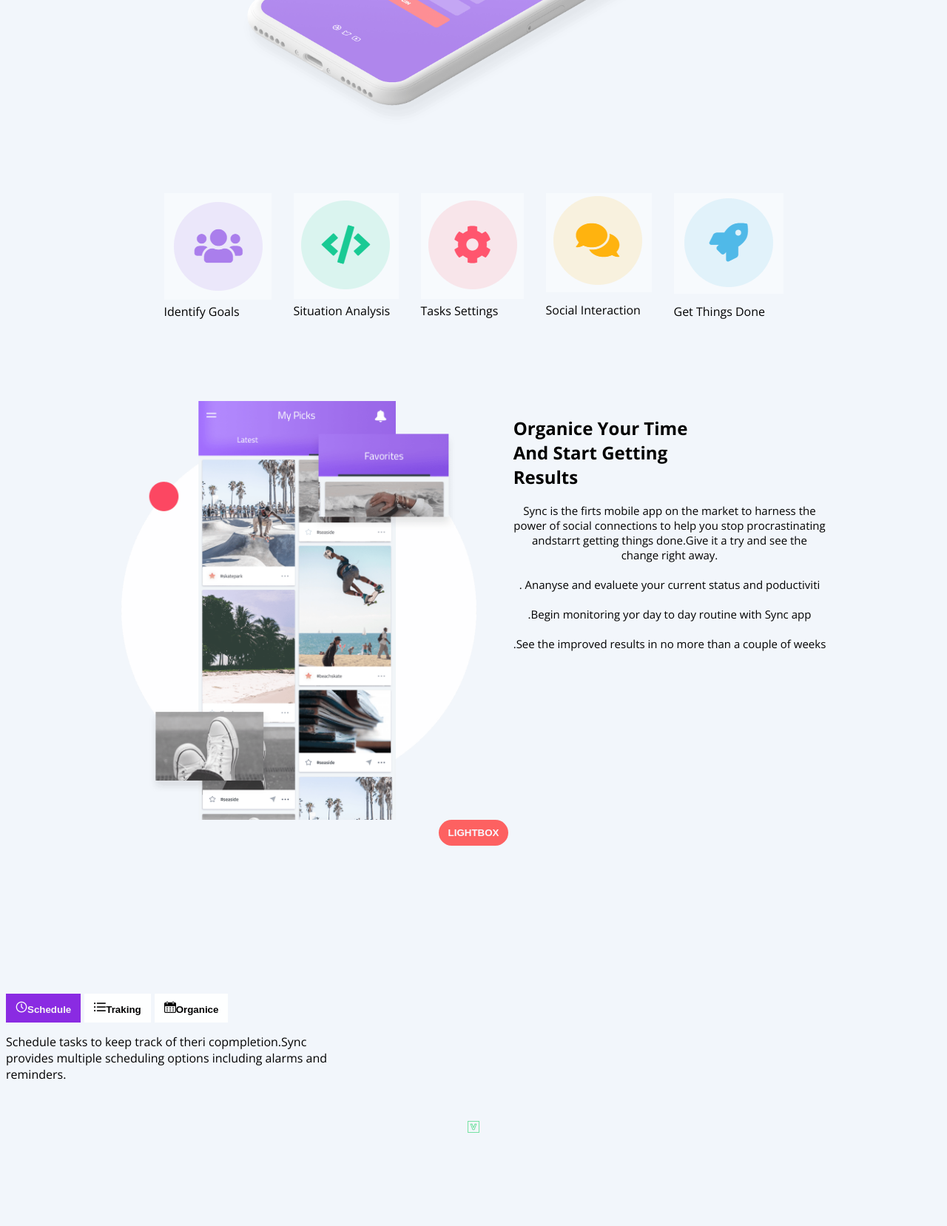
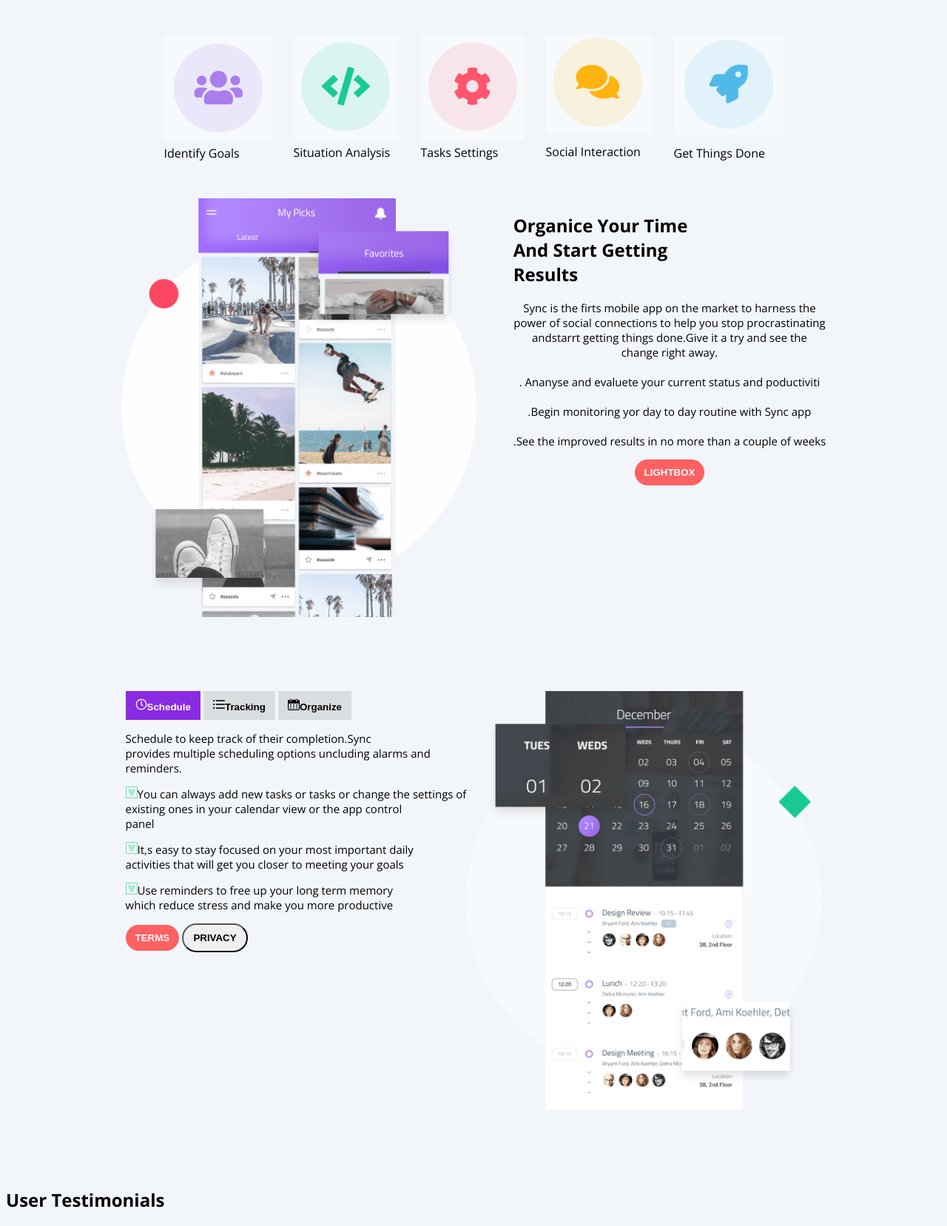
Before and after one commit to Angela-Coello/proyecto2, a plain HTML site: page index.html in a window 1280 px wide. Shown: the part 873-2530 px from the top of the page at 74% size. Before the commit the page ends 2423 px from the top, so only its background shows below. Drawn offline with nearby package versions, Linux system fonts and the light colour scheme.

Commit message:
tercera seccion

```diff
--- a/index.html
+++ b/index.html
@@ -1,100 +1,130 @@
 <!DOCTYPE html>
 <html lang="en">
+
 <head>
-    <meta charset="UTF-8">
-    <meta http-equiv="X-UA-Compatible" content="IE=edge">
-    <meta name="viewport" content="width=device-width, initial-scale=1.0">
-    <link rel="stylesheet" href="styles.css">
+  <meta charset="UTF-8" />
+  <meta http-equiv="X-UA-Compatible" content="IE=edge" />
+  <meta name="viewport" content="width=device-width, initial-scale=1.0" />
+  <link rel="stylesheet" href="styles.css" />
   <title>proyecto2</title>
 </head>
+
 <body>
-    <header >
+  <header>
     <div class="logo">
-
-        <a href="index.html"><img id="logo superior" src="/img/logo.svg" alt="logo de arriba izq"></a>
-
+      <a href="index.html"><img id="logo superior" src="/img/logo.svg" alt="logo de arriba izq" /></a>
     </div>
     <nav>
       <ul>
-            <li><a href="#">DESCRIPCION</a></li>
+        <li><a href="#seccion-descripcion">DESCRIPCION</a></li>
         <li><a href="#">FEACTURES</a></li>
         <li><a href="#">SCREENS</a></li>
-           <li><button class="download">DOWNLOAD</button></li>
-
+        <li><a href="#"></a><button class="download">DOWNLOAD</button></li>
       </ul>
     </nav>
   </header>
-    <br>
-    <br>
-    <br>
-    <br>
-    <br>
+
   <main>
     <section>
-            <div class="amarillo"><img src="/img/decorative-yellow-circle.svg"></div>
-            <div class="verde"><img src="/img/decorative-green-diamond.svg"></div>
-            <div class="c_blanco"><img src="/img/decorative-white-circle.svg" alt="#"></div>
+      <div class="amarillo">
+        <img src="/img/decorative-yellow-circle.svg" />
+      </div>
+      <div class="verde"><img src="/img/decorative-green-diamond.svg" /></div>
+      <div class="c_blanco">
+        <img src="/img/decorative-white-circle.svg" alt="#" />
+      </div>
       <div class="titulo_principal">
         <h1>Mobile App Landing Page</h1>
-                <p>Stat focusing on your goals and get more things done with Sync mobile application.It`<br>the firts app to harness the power of social connections to help you stay focused and get<br>organiced </p>
+        <p>
+          Stat focusing on your goals and get more things done with Sync
+          mobile application.It`<br />the firts app to harness the power of
+          social connections to help you stay focused and get<br />organiced
+        </p>
       </div>
-              <br>
+      <br />
       <div class="red-boton">
-                <button class="red1"><img class="manzana" src="/img/manzana.png">DOWNLOAD</button>
-                <button class="red2"><img class="play" src="/img/google-play.png" alt="triangulo play">DOWNLOAD</button>
+        <button class="red1">
+          <img class="manzana" src="/img/manzana.png" />DOWNLOAD
+        </button>
+        <button class="red2">
+          <img class="play" src="/img/google-play.png" alt="triangulo play" />DOWNLOAD
+        </button>
       </div>
       <div class="circulo">
-            <img class="blanco" src="/img/decorative-white-circle.svg" alt="#">
-            <img class="azul" src="/img/decorative-blue-circle.svg" alt="#">
+        <img class="blanco" src="/img/decorative-white-circle.svg" alt="#" />
+        <img class="azul" src="/img/decorative-blue-circle.svg" alt="#" />
       </div>
-        <br>
-        <br>
-        <br>
+
       <div class="movil">
-            <img class="movil1" src="/img/header-iphone.png" alt="#">
-         </div>
-         <br>
-         <br>
-         <br>
-         <br>
-
-
-        </section>
-          <section>
-            <div class="container">
-            <div><img src="/img/ikonomorao.png" alt="#"><div class="morao">Identify Goals</div></div>
-            <div><img src="/img/ikonoverde.png" alt="#"><div class="morao">Situation Analysis</div></div>
-            <div><img src="/img/ikonorejo.png" alt="#"><div class="morao">Tasks Settings</div></div>
-            <div><img src="/img/ikonoamarillo.png" alt="#"><div class="morao4">Social Interaction</div></div>
-            <div><img src="/img/ikono azul.png" alt="#"><div class="morao5">Get Things Done</div></div>
+        <img class="movil1" src="/img/header-iphone.png" alt="#" />
       </div>
     </section>
-    <br>
-    <br>
-    <br>
-    <br>
-    <br>
-    <section>
-       <div class="foto-texto">
-       <img class="foto" src="/img/description-1-app.png" alt="fotos">
-        <div class="texto1"><h2>Organice Your Time<br> And Start Getting<br>Results</h2><p>Sync is the firts mobile app on the market to harness the<br>power of social connections to help you stop procrastinating<br>andstarrt getting things done.Give it a try and see the<br> change right away.<br><br>. Ananyse and evaluete your current status and poductiviti<br><br>.Begin monitoring yor day to day routine with Sync app<br><br>.See the improved results in no more than a couple of weeks</p></div>
+
+    <section id="primera-seccion">
+      <div class="container">
+        <div>
+          <img src="/img/ikonomorao.png" alt="#" />
+          <div class="morao">Identify Goals</div>
         </div>
-      <div class="boton1"><button class="lightbox">LIGHTBOX</button></div>
+        <div>
+          <img src="/img/ikonoverde.png" alt="#" />
+          <div class="morao">Situation Analysis</div>
+        </div>
+        <div>
+          <img src="/img/ikonorejo.png" alt="#" />
+          <div class="morao">Tasks Settings</div>
+        </div>
+        <div>
+          <img src="/img/ikonoamarillo.png" alt="#" />
+          <div class="morao4">Social Interaction</div>
+        </div>
+        <div>
+          <img src="/img/ikono azul.png" alt="#" />
+          <div class="morao5">Get Things Done</div>
+        </div>
+      </div>
     </section>
 
-    <section>
-      <div class="texto2">
-        <button class="reloj"><img src="/img/reloj.png">Schedule</button>
-        <button class="lista"><img src="/img/lista.png">Traking</button>
-        <button class="lista"><img src="/img/calendario.png">Organice</button>
+    <section id="seccion-descripcion">
+      <div class="foto-texto">
+        <img class="foto" src="/img/description-1-app.png" alt="fotos" />
+        <div class="texto1">
+          <h2>
+            Organice Your Time<br />
+            And Start Getting<br />Results
+          </h2>
+          <p>
+            Sync is the firts mobile app on the market to harness the<br />power
+            of social connections to help you stop procrastinating<br />andstarrt
+            getting things done.Give it a try and see the<br />
+            change right away.<br /><br />. Ananyse and evaluete your current
+            status and poductiviti<br /><br />.Begin monitoring yor day to day
+            routine with Sync app<br /><br />.See the improved results in no
+            more than a couple of weeks
+          </p>
+          <div class="boton1"><button class="lightbox">LIGHTBOX</button></div>
         </div>
+      </div>
+    </section>
 
-        <p class="parrafo"></p>Schedule tasks to keep track of theri copmpletion.Sync<br>provides multiple scheduling options including alarms and<br>reminders.</p>
-        <br>
-        <p class="parrafo1"><img src="/img/letra-v.png"></p>
+    <section id="segunda-seccion">
+      <div class="boton2">
+        <button class="boton_reloj"><img src="/img/reloj.png" />Schedule</button>
+        <button class="boton_menu"><img src="/img/lista.png">Tracking</button>
+        <button class="boton_calendario"><img src="/img/calendario.png">Organize</button>
+        <p id="parrafo1">Schedule to keep track of their completion.Sync <br>provides multiple scheduling options uncluding alarms and <br>reminders.</p>
+        <p id="parrafo2"><img src="/img/letra-v.png">You can always add new tasks or tasks or change the settings of <br>existing ones in your calendar view or the app control <br> panel</p>
+        <p id="parrafo3"><img src="/img/letra-v.png">It,s easy to stay focused on your most important daily <br>activities that will get you closer to meeting your goals</p>
+        <p id="parrafo4"><img src="/img/letra-v.png">Use reminders to free up your long term memory <br>which reduce stress and make you more productive</p>
+        <button class="boton3">TERMS</button>  <button class="boton4">PRIVACY</button>
+      </div>
+      <div class="foto-texto1"><img src="/img/description-2-app.png"></div>
+    </section>
 
-
+    <section id="tercera-seccion">
+      <h2>User Testimonials</h2>
     </section>
   </main>
 </body>
+
 </html>
--- a/styles.css
+++ b/styles.css
@@ -4,6 +4,7 @@ body{
     font-family: 'Open Sans', sans-serif;
     background-color: rgb(242, 246, 251) ;
 }
+
 
 
 .logo {
@@ -15,8 +16,10 @@ body{
 
 
  header {
-    position:sticky;
- }
+    position: sticky;
+    top: 0;
+}
+
 
 
 nav ul  {
@@ -31,7 +34,8 @@ nav ul  {
     margin-right: 100px;
     margin-top: -45px;
     text-decoration: none;
-
+    position: sticky;
+    top: 0;
 }
 
  nav ul a {
@@ -153,6 +157,7 @@ p{
 
 .foto {
     width: 30em;
+
 }
 
 .foto-texto {
@@ -178,26 +183,87 @@ p{
   justify-content: center;
 }
 
-
-.texto2 {
-    margin-top: 200px;
-    display: flex;
-    justify-content: ;
-    gap: 5px;
+.calendario {
+    margin-bottom: 30px;
 }
-
-.reloj {
-    color: whitesmoke;
+.boton_reloj {
+    color: white;
     background-color: blueviolet;
     padding: 10px 13px;
     border: 0;
     font-weight: bold;
     flex-wrap: wrap;
 }
-.lista {
-    background-color: rgb(254, 255, 255);
+
+#primera-seccion {
+    margin: 50px    ;
+}
+
+#segunda-seccion {
+    margin-top: 100px;
+    display: flex;
+    justify-content: center;
+}
+
+.boton_menu {
     padding: 10px 13px;
     border: 0;
     font-weight: bold;
     flex-wrap: wrap;
+    color: rgb(0, 0, 0);
+    background-color: rgb(218, 221, 223);
 }
+
+.boton_calendario {
+    padding: 10px 13px;
+    border: 0;
+    font-weight: bold;
+    flex-wrap: wrap;
+    color: rgb(0, 0, 0);
+    background-color: rgb(218, 221, 223);
+}
+
+#parrafo1 {
+    text-align: left;
+}
+#parrafo2 {
+    text-align: left;
+}
+
+#parrafo3 {
+    text-align: left;
+}
+
+#parrafo4 {
+    text-align: left;
+}
+
+.boton3 {
+    background-color: rgb(253, 97, 97);
+    color: ghostwhite;
+    border-radius: 20px;
+    padding: 10px 13px;
+    border: 0;
+    font-weight: bold;
+    flex-wrap: wrap;
+
+
+}
+
+.boton4 {
+    border-radius: 20px;
+    padding: 10px 13px;
+    border: 1;
+    font-weight: bold;
+    flex-wrap: wrap;
+
+}
+
+.foto-texto1 img {
+    width: 30em;
+}
+
+#tercera-seccion {
+margin-top: 100px;
+}
+    margin-top: 100px;
```
Lines whose indentation alone changed are shown as unchanged.
